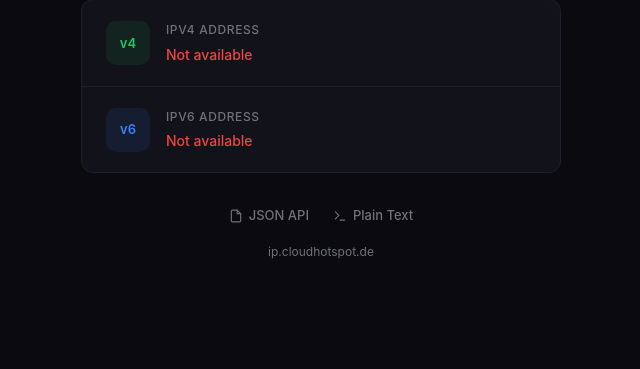
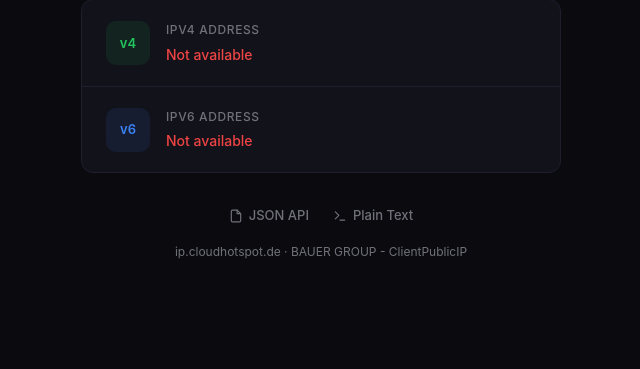
Before and after one commit to bauer-group/DS-ClientPublicIP, a Flask app: page / in a window 1280 px wide. Shown: the part 370-739 px from the top of the page, without its empty margins (319-959 px from the left). Run offline with Flask 3, Linux system fonts and the light colour scheme.

Commit message:
feat: Enhance footer with powered-by link and styling

```diff
--- a/src/templates/index.html
+++ b/src/templates/index.html
@@ -237,6 +237,16 @@
             font-size: 0.75rem;
         }
 
+        .powered-by a {
+            color: var(--color-text-muted);
+            text-decoration: none;
+            transition: color var(--transition);
+        }
+
+        .powered-by a:hover {
+            color: var(--color-text);
+        }
+
         @media (max-width: 480px) {
             .copy-btn {
                 opacity: 1;
@@ -319,7 +329,9 @@
                     Plain Text
                 </a>
             </div>
-            <p class="powered-by">{{ SERVICE_HOSTNAME }}</p>
+            <p class="powered-by">
+                {{ SERVICE_HOSTNAME }} · <a href="https://github.com/bauer-group/DS-ClientPublicIP" target="_blank" rel="noopener">BAUER GROUP - ClientPublicIP</a>
+            </p>
         </footer>
     </div>
 
```
